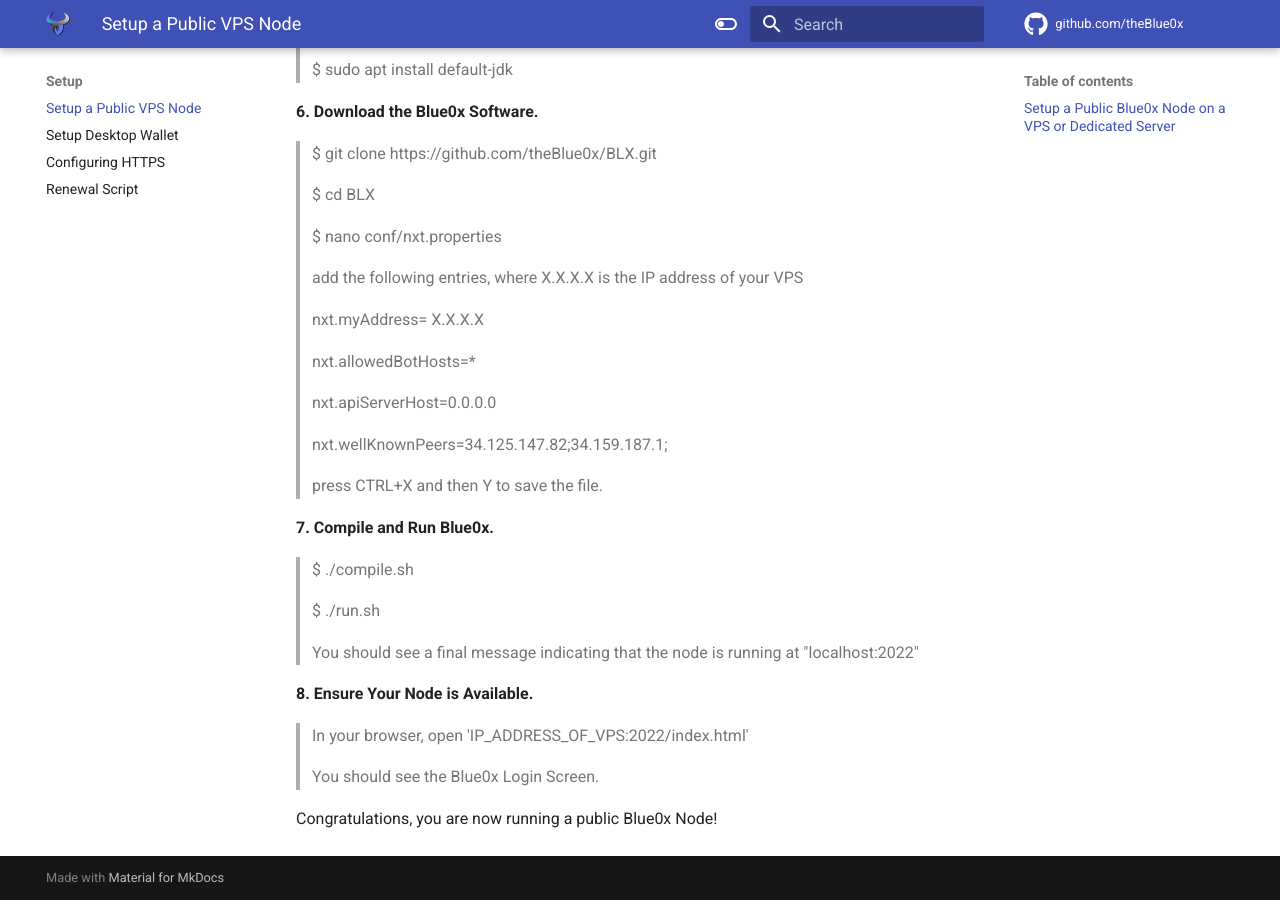
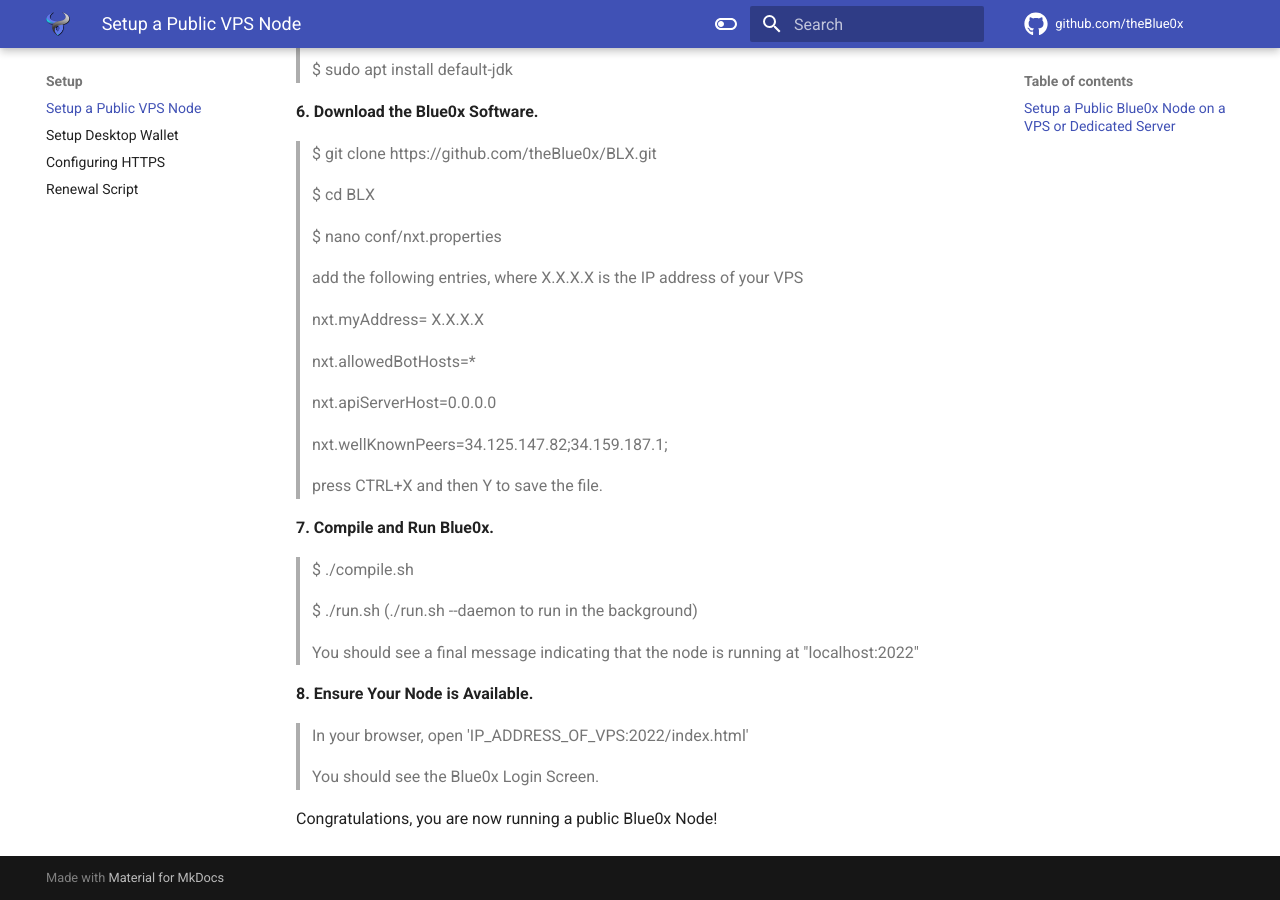
Before and after one commit to theBlue0x/docs, an MkDocs documentation site: the page built from docs/setup/vps.md, in a window 1280 px wide and 900 px high, scrolled down 1519 px. Built offline with MkDocs 1.6.1 and Material for MkDocs 9.7.7, drawn with Linux system fonts in a browser that asks for light colours.

Commit message:
Update vps.md

```diff
--- a/docs/setup/vps.md
+++ b/docs/setup/vps.md
@@ -76,7 +76,7 @@
 
 >$ ./compile.sh
 
->$ ./run.sh
+>$ ./run.sh (./run.sh --daemon to run in the background)
 
 >You should see a final message indicating that the node is running at "localhost:2022"
 
```
